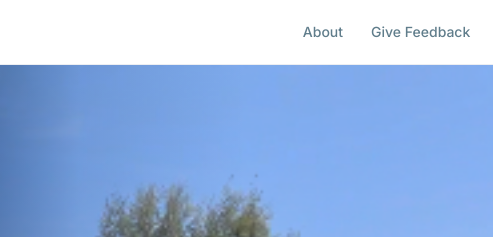
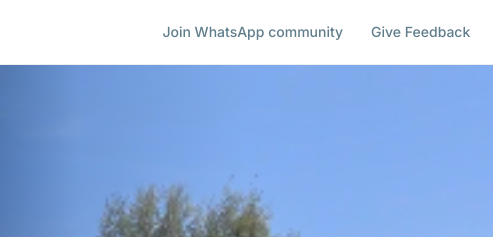
Before and after one commit to Zhenna/watersports-kaki-landing, a plain HTML site: page index.html in a window 1280 px wide. Shown: the top 237 px of the page, 497-990 px from the left. Drawn offline with nearby package versions, Linux system fonts and the light colour scheme; a script that the page names is missing.

Commit message:
feat: replace About in the nav with the WhatsApp community link

```diff
--- a/index.html
+++ b/index.html
@@ -251,7 +251,7 @@ footer{background:#071830;padding:1.75rem 0}
       </div>
     </a>
     <nav>
-      <a href="#about" class="nav-hide">About</a>
+      <a href="https://chat.whatsapp.com/E8mLumHpzd2Jf5MIDkal3c" target="_blank" rel="noopener" class="nav-hide">Join WhatsApp community</a>
       <a href="https://forms.gle/U6xdapqpQL6nsjk26" target="_blank" rel="noopener" class="nav-hide">Give Feedback</a>
       <a href="https://instagram.com/watersports.kaki" target="_blank" rel="noopener" class="nav-ig" aria-label="Instagram">
         <svg width="20" height="20" viewBox="0 0 24 24" fill="none" stroke="var(--mist)" stroke-width="2" stroke-linecap="round" stroke-linejoin="round"><rect x="2" y="2" width="20" height="20" rx="5"/><circle cx="12" cy="12" r="4"/><circle cx="17.5" cy="6.5" r="1" fill="var(--mist)" stroke="none"/></svg>
@@ -263,7 +263,7 @@ footer{background:#071830;padding:1.75rem 0}
     </button>
   </div>
   <div class="mobile-menu" id="mobileMenu">
-    <a href="#about">About</a>
+    <a href="https://chat.whatsapp.com/E8mLumHpzd2Jf5MIDkal3c" target="_blank" rel="noopener">Join WhatsApp community</a>
     <a href="https://forms.gle/U6xdapqpQL6nsjk26" target="_blank" rel="noopener">Give Feedback</a>
     <a href="https://instagram.com/watersports.kaki" target="_blank" rel="noopener">Instagram</a>
     <a href="/operators.html" class="mm-partner">For Partners →</a>
```
